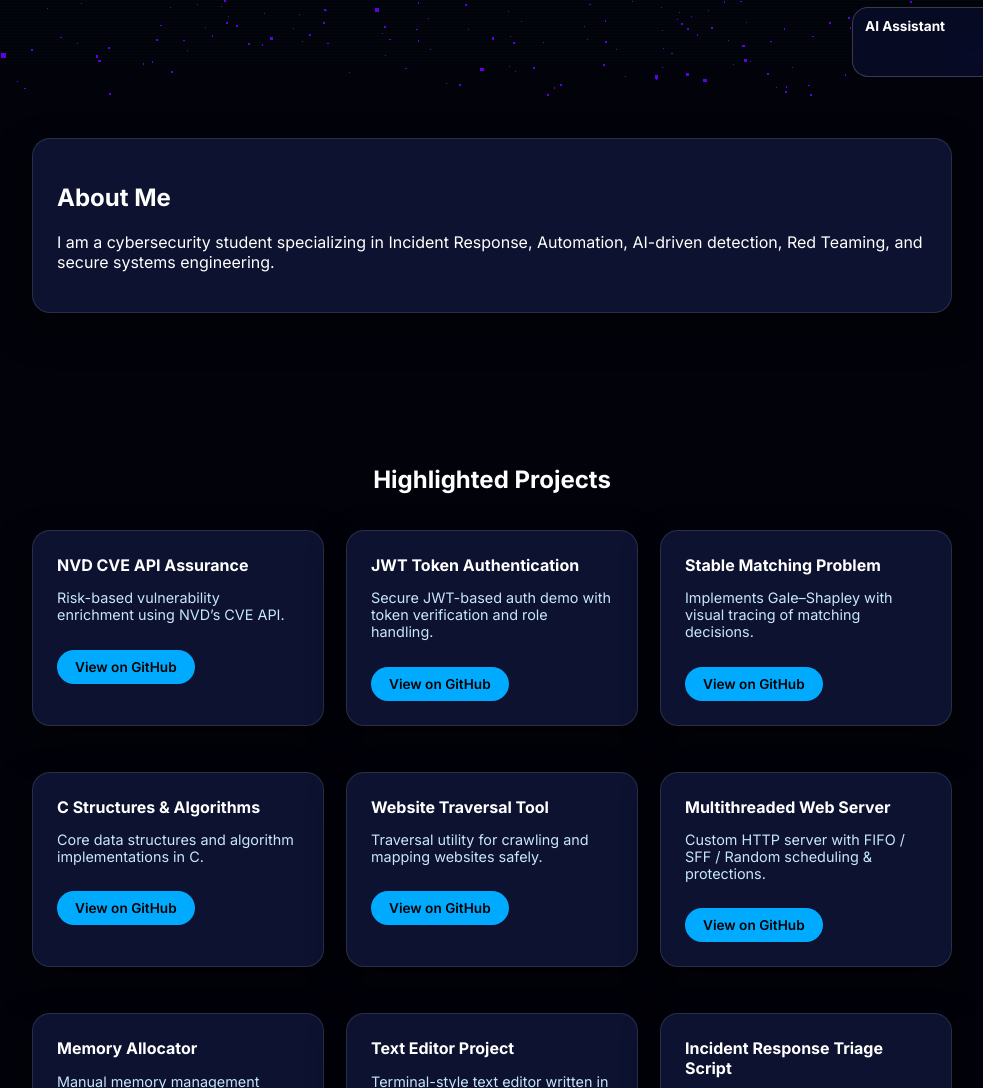
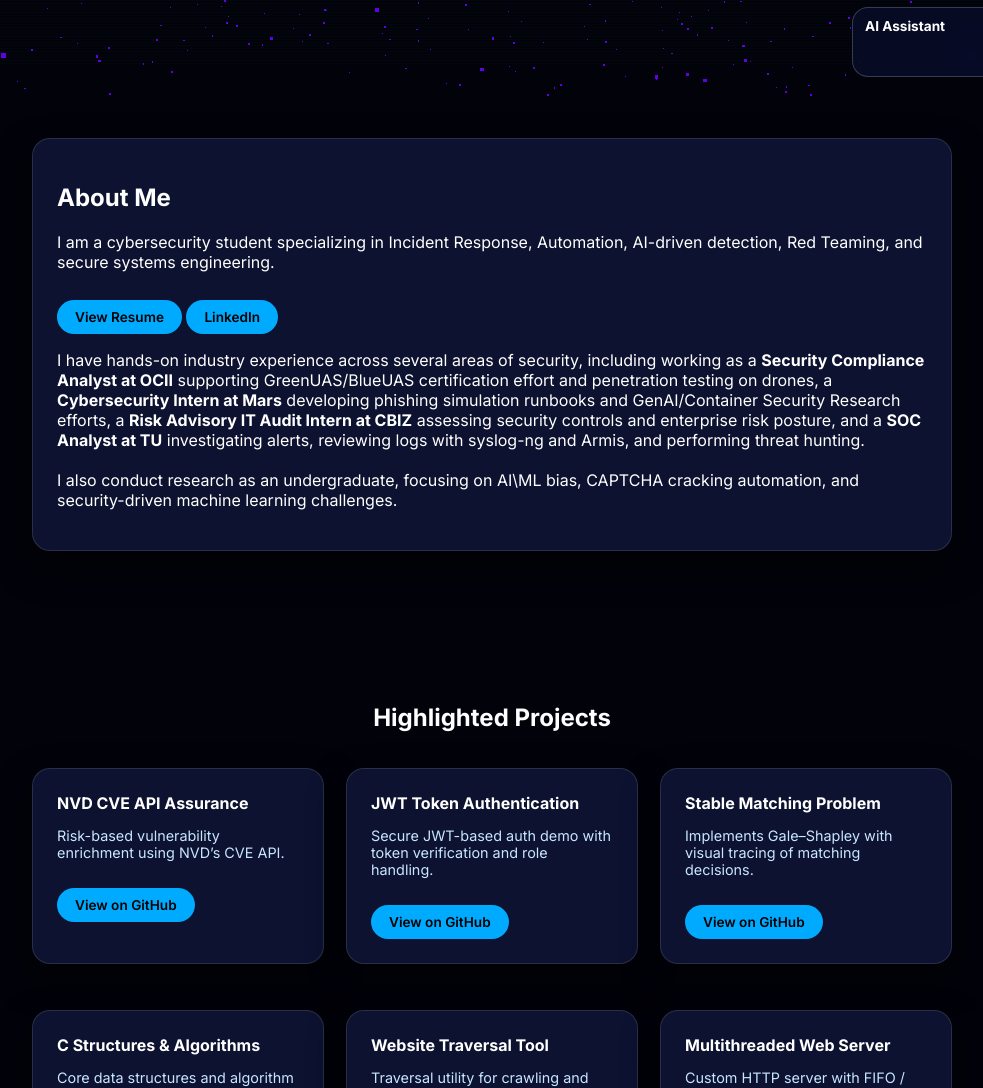
Before and after one commit to N00dleN00b/Project_Portfolio, a plain HTML site: page index.html in a window 1280 px wide. Shown: the part 703-1791 px from the top of the page, without its empty margins (148-1131 px from the left). Drawn offline with nearby package versions, Linux system fonts and the light colour scheme.

Commit message:
addition of resume and linkedin url

```diff
--- a/index.html
+++ b/index.html
@@ -506,6 +506,22 @@
           I am a cybersecurity student specializing in Incident Response, Automation,
           AI-driven detection, Red Teaming, and secure systems engineering.
         </p>
+        <!-- BUTTON ROW -->
+        <div class="about-buttons">
+          <a href="resumeSP26.pdf" target="_blank" class="btn resume-btn">View Resume</a>
+          <a href="https://www.linkedin.com/in/bristie-rahman-833125254/" target="_blank" class="btn linkedin-btn">LinkedIn</a>
+        </div>
+
+        <!-- PROFESSIONAL SUMMARY -->
+        <p class="about-summary">
+          I have hands-on industry experience across several areas of security, including working as a
+          <strong>Security Compliance Analyst at OCII</strong> supporting GreenUAS/BlueUAS certification effort and penetration testing on drones,
+          a <strong>Cybersecurity Intern at Mars</strong> developing phishing simulation runbooks and GenAI/Container Security Research efforts,
+          a <strong>Risk Advisory IT Audit Intern at CBIZ</strong> assessing security controls and enterprise risk posture,
+          and a <strong>SOC Analyst at TU</strong> investigating alerts, reviewing logs with syslog-ng and Armis, and performing threat hunting.
+          <br><br>
+          I also conduct research as an undergraduate, focusing on AI\ML bias, CAPTCHA cracking automation, and security-driven machine learning challenges.
+        </p>
       </div>
     </section>
 
```
Also changed, not shown: 1 other file.
